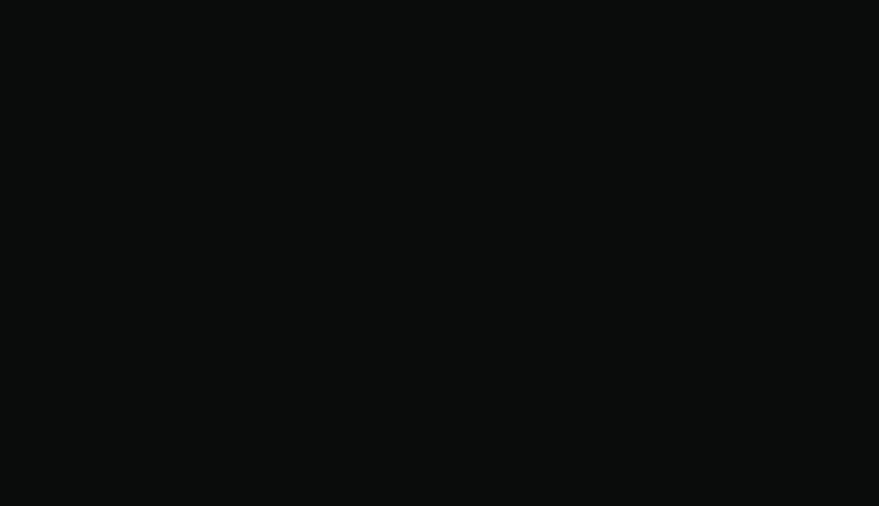
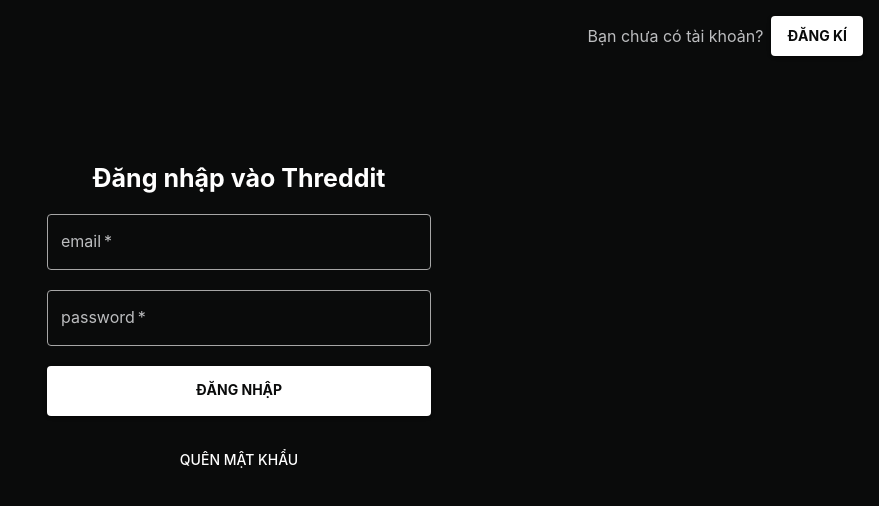
Before and after one commit to nhatkhang25092005/Threddit, a React (Vite) app: page /auth/login in a window 1280 px wide. Shown: the top 506 px of the page, without its empty margins (401-1280 px from the left). Built offline with nearby package versions, Linux system fonts and the light colour scheme.

Commit message:
completed Login UI

```diff
--- /dev/null
+++ b/src/components/common/Notfound.jsx
@@ -0,0 +1,6 @@
+import {Typography} from "@mui/material"
+export default function Notfound(){
+    return(<Typography>
+        This page is not exist
+    </Typography>)
+}
--- /dev/null
+++ b/src/components/layout/Column.jsx
@@ -0,0 +1,15 @@
+import { Box } from "@mui/material";
+const style = {
+  display: "flex",
+  flexDirection: "column",
+  alignItems: "center",
+  pt: "10rem",
+};
+
+export default function Column({ children }) {
+  return (
+    <Box component="form" autoComplete="off" sx={style}>
+      {children}
+    </Box>
+  );
+}
--- /dev/null
+++ b/src/components/layout/Row.jsx
@@ -0,0 +1,12 @@
+import { Box } from "@mui/material";
+
+export default function Row({config ,children }) {
+  const style = {
+    display:"flex",
+    flexDirection:"row",
+    gap:1,
+    alignItems:"center",
+    ...config
+}
+  return <Box sx={style}>{children}</Box>;
+}
--- /dev/null
+++ b/src/features/auth/components/InputField.jsx
@@ -0,0 +1,42 @@
+import { TextField } from "@mui/material";
+const textFieldSlotProps = {
+  input: {
+    sx: {
+      color: "#fff",
+    },
+  },
+  inputLabel: {
+    sx: {
+      color: "#BCBDBF",
+      "&.Mui-focused": {
+        color: "#BCBDBF",
+      },
+    },
+  },
+  root: {
+    sx: {
+      backgroundColor:"inherit",
+      "& .MuiOutlinedInput-root": {
+        "&.Mui-focused fieldset": {
+          borderColor: "#A6A6A6",
+        },
+        "& fieldset": {
+          borderColor: "#A6A6A6",
+        },
+      },
+    },
+  },
+};
+export default function InputField({type, label, isRequired = false }) {
+  return (
+    <TextField
+      {...(isRequired ? { required: true } : {})}
+      variant="outlined"
+      label={label}
+      type={type}
+      slotProps={textFieldSlotProps}
+      autoComplete={`new-${type}`}
+      sx={{width:"80%"}}
+    />
+  );
+}
--- /dev/null
+++ b/src/features/auth/components/index.js
@@ -0,0 +1 @@
+export {default as InputField} from "./InputField.jsx"
--- a/src/features/auth/pages/Login.jsx
+++ b/src/features/auth/pages/Login.jsx
@@ -1,5 +1,31 @@
-export default function Login(){
-    return(<>
-
-    </>)
+import { Typography, Box, Button } from "@mui/material";
+import InputField from "../components/InputField";
+import Column from "../../../components/layout/Column";
+import Row from "../../../components/layout/Row";
+export default function Login() {
+  return (
+    <>
+      <Row config={{top:"1rem",right:"1rem",position:"absolute"}}>
+        <Typography variant="sub"> Bạn chưa có tài khoản?</Typography>
+        <Button variant="contained" sx={{height:"40px"}}>Đăng kí</Button>
+      </Row>
+      <Column>
+        <Typography variant="title">Đăng nhập vào Threddit</Typography>
+        <Box
+          sx={{
+            display: "flex",
+            flexDirection: "column",
+            gap: 2.5,
+            width: "30vw",
+            pt: "1rem",
+          }}
+        >
+          <InputField type={"email"} label={"email"} isRequired={true} />
+          <InputField type={"password"} label={"password"} isRequired={true} />
+          <Button variant="contained">Đăng nhập</Button>
+          <Button variant="text" disableRipple>Quên mật khẩu</Button>
+        </Box>
+      </Column>
+    </>
+  );
 }
--- a/src/routes/AuthRoutes.jsx
+++ b/src/routes/AuthRoutes.jsx
@@ -1,12 +1,16 @@
 import { Routes, Route } from "react-router-dom";
-// import Login from "../features/auth/pages/login";
+import Login from "../features/auth/pages/login";
+import Notfound from "../components/common/Notfound";
 // import Register from "../features/auth/pages/register";
 
 export default function AuthRoutes() {
   return (
     <Routes>
-      {/* <Route path="login" element={<Login />} />
-      <Route path="register" element={<Register />} /> */}
+      <Route path="login" element={<Login />} />
+      {/* <Route path="register" element={<Register />} />  */}
+
+      {/* Not found */}
+      <Route path="*" element={<Notfound/>}/>
     </Routes>
   );
 }
--- a/src/routes/index.jsx
+++ b/src/routes/index.jsx
@@ -1,16 +1,24 @@
-import { BrowserRouter, Routes, Route } from "react-router-dom";
+import { BrowserRouter, Routes, Route, Navigate } from "react-router-dom";
 import AuthRoutes from "./AuthRoutes.jsx";
 import AppRoute from "./AppRoute.jsx";
+import Notfound from "../components/common/Notfound.jsx";
+
 export default function AppRouter() {
   return (
     <BrowserRouter>
       <Routes>
 
+        {/* Default route */}
+        <Route path="/" element={<Navigate to="/auth/login" replace/>}/>
+
         {/* Auth Routes */}
         <Route path="/auth/*" element={<AuthRoutes />} />
 
         {/* Main App Route */}
-        <Route path="/*" element={<AppRoute />} />
+        <Route path="/app/*" element={<AppRoute />} />
+
+        {/* Not Found */}
+        <Route path="*" element={<Notfound/>}/>
 
       </Routes>
     </BrowserRouter>
--- a/src/theme/MainTheme.jsx
+++ b/src/theme/MainTheme.jsx
@@ -1,18 +1,15 @@
 import { createTheme, ThemeProvider } from "@mui/material/styles";
 import { CssBaseline } from "@mui/material";
+import { typographyTheme } from "./typographyTheme";
+import { paletteTheme} from "./paletteTheme"
+import {buttonTheme} from "./buttonTheme"
 
 const mainTheme = createTheme({
-  palette: {
-    background: {
-      default: "#0A0B0B",
-    },
-    text: {
-      primary: "#FFFFFF",
-    },
-  },
-  typography: {
-    fontFamily: "Inter, Arial, sans-serif",
-  },
+  palette : paletteTheme,
+  typography: typographyTheme,
+  components:{
+    MuiButton:buttonTheme
+  }
 });
 
 export default function MainThemeProvider({ children }) {
--- /dev/null
+++ b/src/theme/buttonTheme.js
@@ -0,0 +1,18 @@
+export const buttonTheme = {
+  styleOverrides: {
+    contained: {
+      backgroundColor: "#fff",
+      color:"#0A0B0B",
+      height:"50px",
+      fontWeight:"bold"
+    },
+
+    text:{
+      color:"#fff",
+      "&:hover":{
+        backgroundColor:"inherit",
+      },
+      height:'50px',
+    }
+  },
+};
--- /dev/null
+++ b/src/theme/paletteTheme.js
@@ -0,0 +1,8 @@
+export const  paletteTheme = {
+    background: {
+      default: "#0A0B0B",
+    },
+    text: {
+      primary: "#FFFFFF",
+    },
+}
--- /dev/null
+++ b/src/theme/typographyTheme.js
@@ -0,0 +1,10 @@
+export const typographyTheme = {
+  fontFamily: "Inter, Arial, sans-serif",
+  title: {
+    fontWeight: "bold",
+    fontSize: "25px",
+  },
+  sub:{
+    color:"#BCBDBF"
+  }
+};
```
